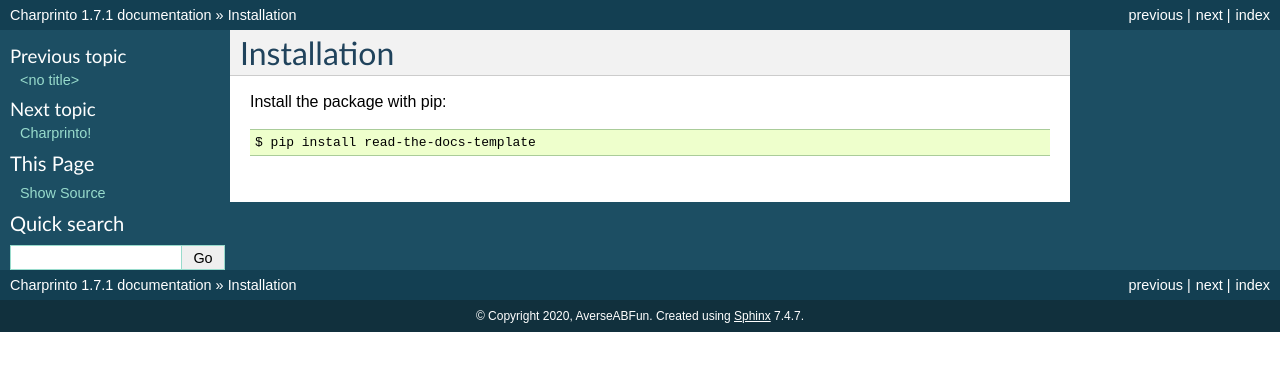
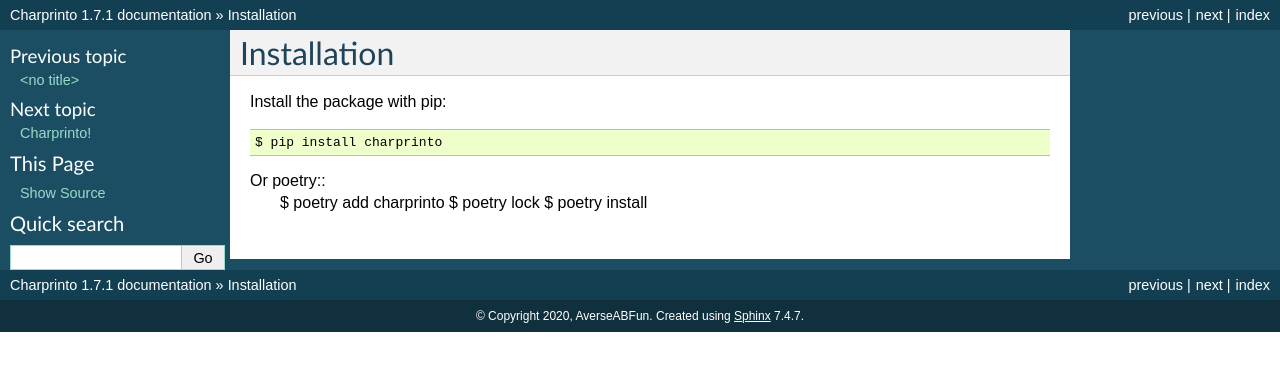
Before and after one commit to AverseABFun/Charprinto-docs, a Sphinx documentation site: the page built from docs/installation.rst, in a window 1280 px wide. Shown: the top 371 px of the page. Built offline with Sphinx 7.4.7, drawn with Linux system fonts in a browser that asks for light colours.

Commit message:
Update installation.rst

```diff
--- a/docs/installation.rst
+++ b/docs/installation.rst
@@ -4,4 +4,8 @@ Installation
 
 Install the package with pip::
 
-    $ pip install read-the-docs-template
+    $ pip install charprinto
+Or poetry::
+    $ poetry add charprinto
+    $ poetry lock
+    $ poetry install
```
